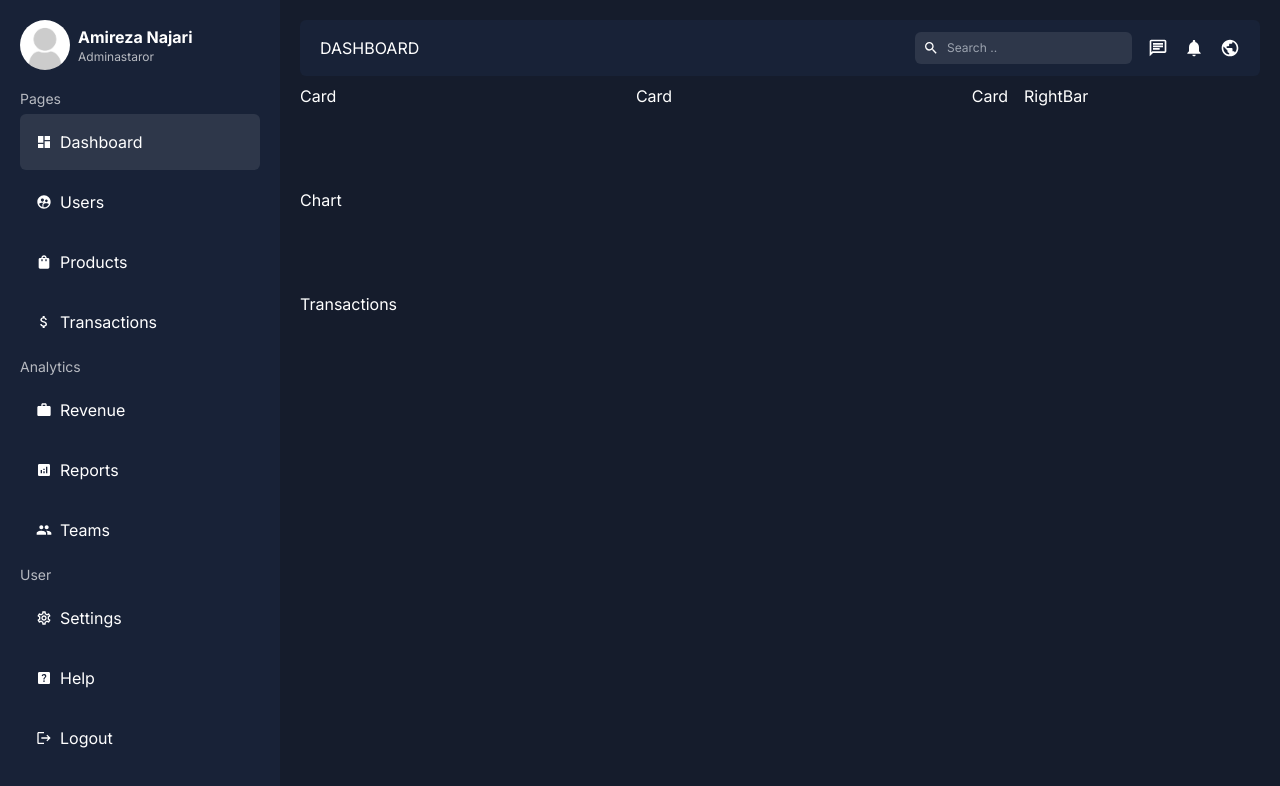
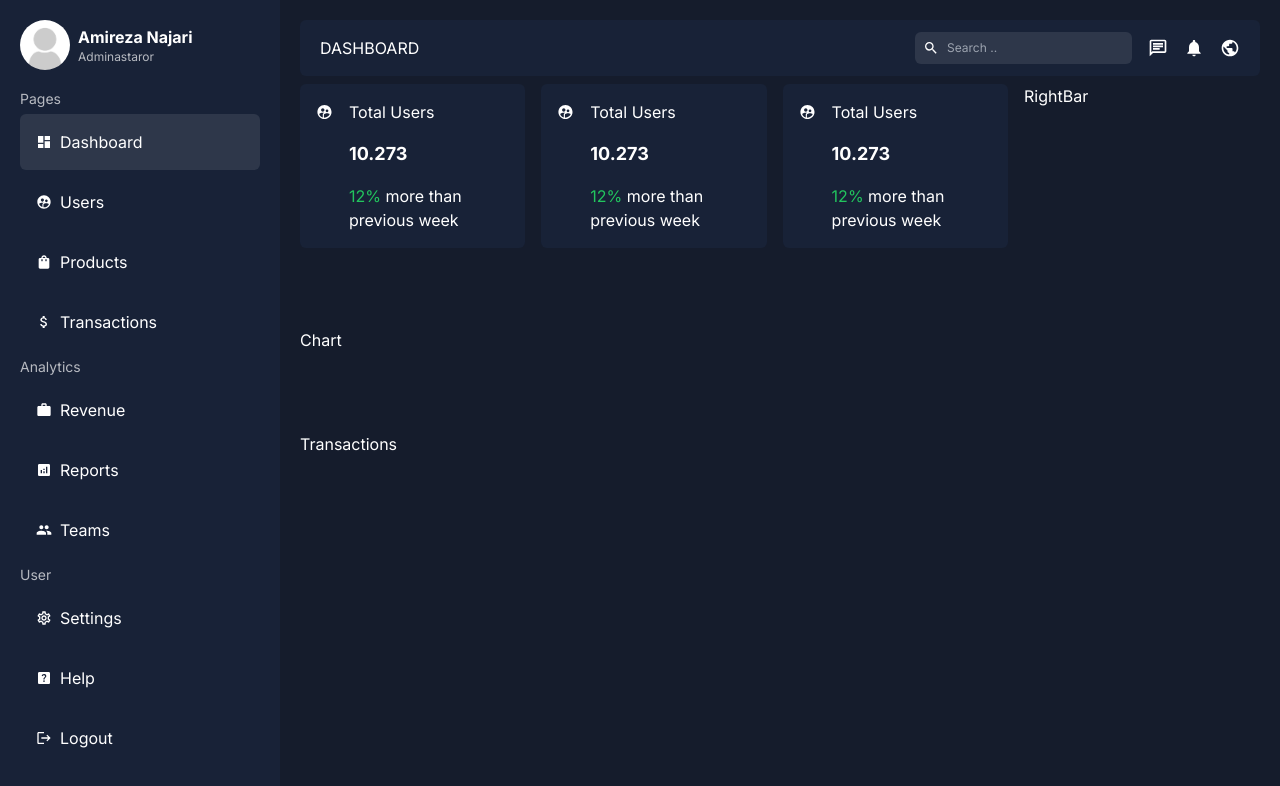
Before and after one commit to n4jari/admin, a Next.js app: page /dashboard in a window 1280 px wide. Shown: the top 786 px of the page. Built offline with nearby package versions, Linux system fonts and the light colour scheme.

Commit message:
feat-update Card component and added style cards

```diff
--- a/app/dashboard/page.jsx
+++ b/app/dashboard/page.jsx
@@ -8,7 +8,7 @@ const Dashboard = () => {
   return (
     <div className="flex gap-4">
       <div className="flex gap-20 flex-col" style={{ flex: 3 }}>
-        <div className="flex justify-between gap-20">
+        <div className="flex justify-between gap-4">
           <Card />
           <Card />
           <Card />
--- a/app/ui/dashboard/card/page.jsx
+++ b/app/ui/dashboard/card/page.jsx
@@ -1,9 +1,19 @@
-import React from 'react'
+import React from "react";
+import { MdSupervisedUserCircle } from "react-icons/md";
 
 const Card = () => {
   return (
-    <div>Card</div>
-  )
-}
+    <div className="flex w-full gap-4 p-4 bg-soft cursor-pointer rounded-md bg-hover-sidebar">
+      <MdSupervisedUserCircle size={24}/>
+      <div className="flex flex-col gap-4">
+        <span>Total Users</span>
+        <span className="text-lg  font-bold">10.273</span>
+        <span>
+          <span className="text-green-500">12%</span> more than previous week
+        </span>
+      </div>
+    </div>
+  );
+};
 
-export default Card
+export default Card;
```
